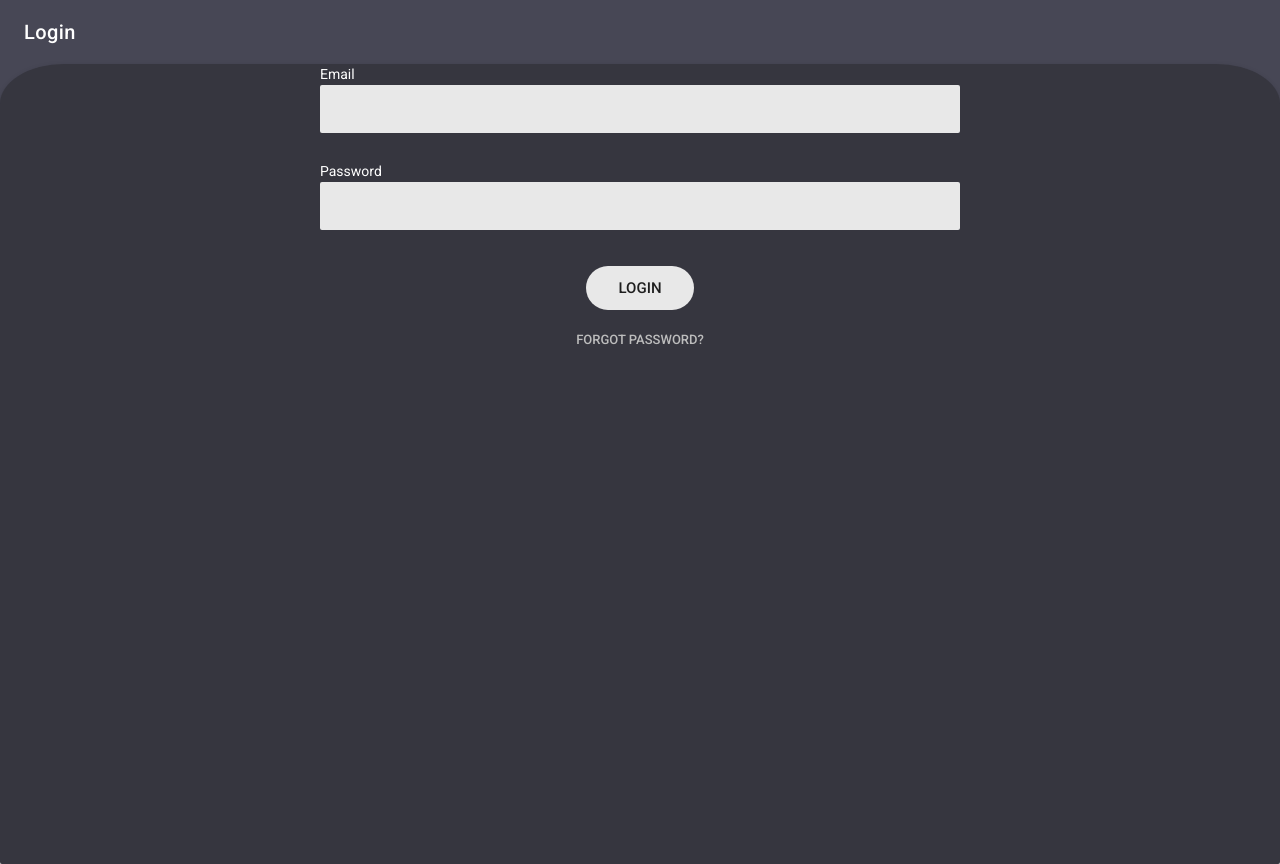
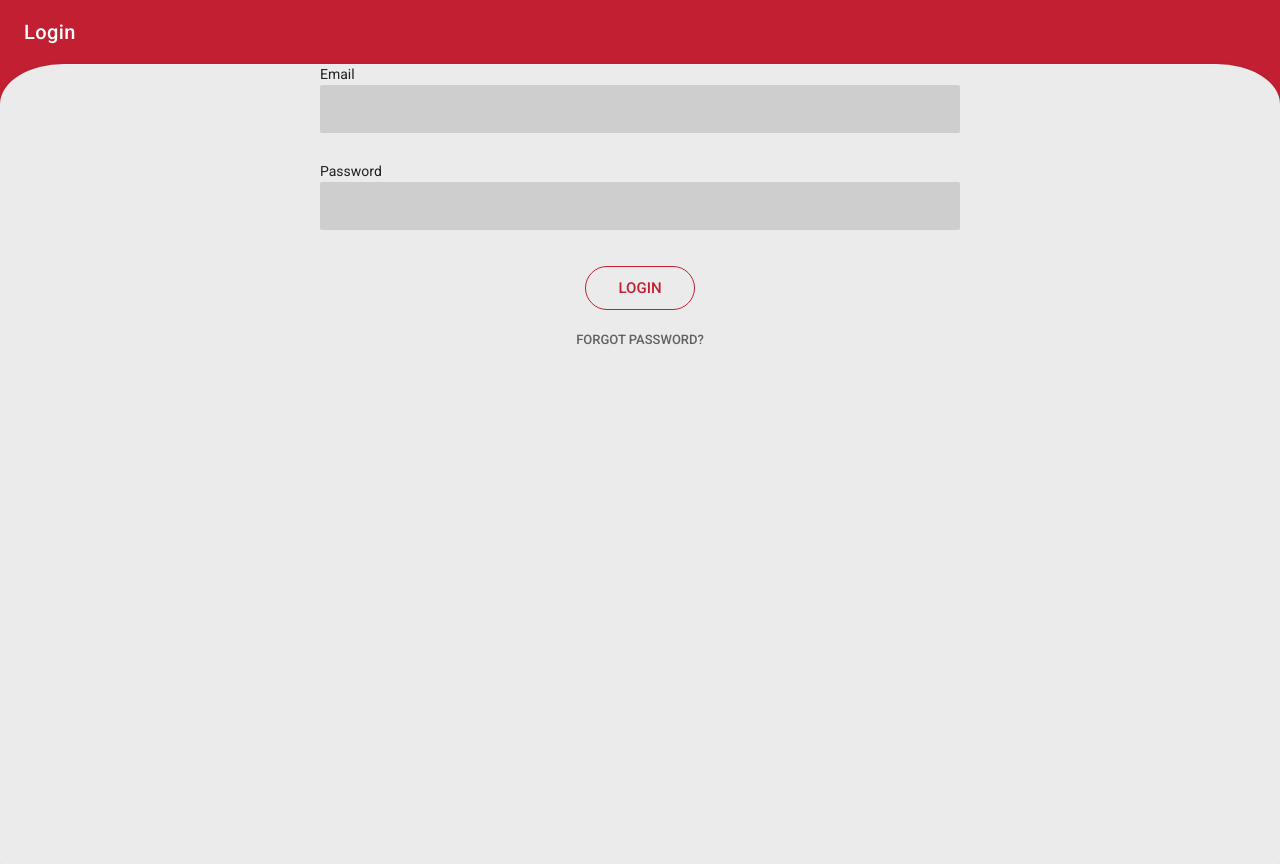
Before and after one commit to codersforcauses/p2s-frontend, a Vue app: page /login in a window 1280 px wide. Built offline with nearby package versions, Linux system fonts and the light colour scheme.

Commit message:
change colors to match new design

```diff
--- a/src/components/Login.vue
+++ b/src/components/Login.vue
@@ -1,14 +1,13 @@
 <template>
   <v-content>
-    <v-container class="pa-0 ma-0" style="background-color: #474755;" fluid fill-height >
+    <v-container class="pa-0 ma-0" style="background-color: #c22032;" fluid fill-height >
       <v-layout align-center justify-center row fill-height>
         <v-flex style="height: 100%">
-          <v-toolbar color="#474755" dark flat>
+          <v-toolbar color="#c22032" dark flat>
             <v-toolbar-title> Login </v-toolbar-title>
           </v-toolbar>
-          <v-card dark
-                  class=""
-                  color="#36363f"
+          <v-card light
+                  color="#ebebeb"
                   height="100%"
             >
             <v-flex xs10 sm8 md6 offset-xs1 offset-sm2 offset-md3>
@@ -16,7 +15,7 @@
                 <v-flex tag="label"> Email </v-flex>
                 <v-text-field :rules="emailRules"
                               v-model="user.email"
-                              background-color="#e8e8e8"
+                              background-color="#cecece"
                               autofocus
                               flat
                               light
@@ -25,7 +24,7 @@
                 <v-flex tag="label"> Password </v-flex>
                 <v-text-field v-model="user.password"
                               type="password"
-                              background-color="#e8e8e8"
+                              background-color="#cecece"
                               flat
                               light
                               required
@@ -34,9 +33,24 @@
               </v-form>
             </v-flex>
             <v-flex class="text-xs-center">
-              <v-btn class="ma-2" color="#e8e8e8" depressed large light round > Login </v-btn>
+              <v-btn class="ma-2"
+                      color="#c22032"
+                      depressed
+                      large
+                      light
+                      outline
+                      round
+              >
+                Login
+              </v-btn>
               <v-spacer/>
-              <v-btn class="ma-2" color="grey lighten-1" flat small> Forgot Password? </v-btn>
+              <v-btn class="ma-2"
+                    color="grey darken-2"
+                    flat
+                    small
+              >
+                Forgot Password?
+              </v-btn>
             </v-flex>
           </v-card>
         </v-flex>
```
